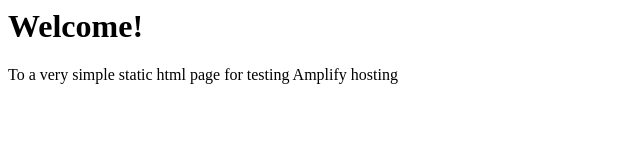
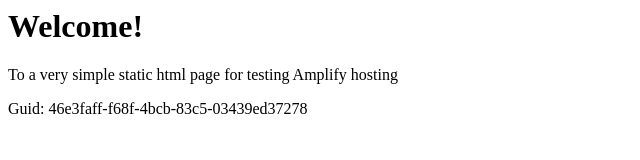
Before and after one commit to aws-aemilia-pdx/Github-PR-Commit-Integration-Test-DoNotTouch-GitHubAutoBuildPrPreviewCanaryTest-v1-test-us-west-2, a website: page src/index.html in a window 1280 px wide. Shown: the whole page, without its empty margins (0-640 px from the left). Drawn offline with Linux system fonts and the light colour scheme.

Commit message:
commit from integ tests

```diff
--- a/src/index.html
+++ b/src/index.html
@@ -1,3 +1,5 @@
+
+
 <html lang="en">
 
 <head>
@@ -10,6 +12,6 @@
 <body>
     <h1>Welcome!</h1>
     <p>To a very simple static html page for testing Amplify hosting</p>
-</body>
+    <p>Guid: 46e3faff-f68f-4bcb-83c5-03439ed37278</p></body>
 
 </html>
```
